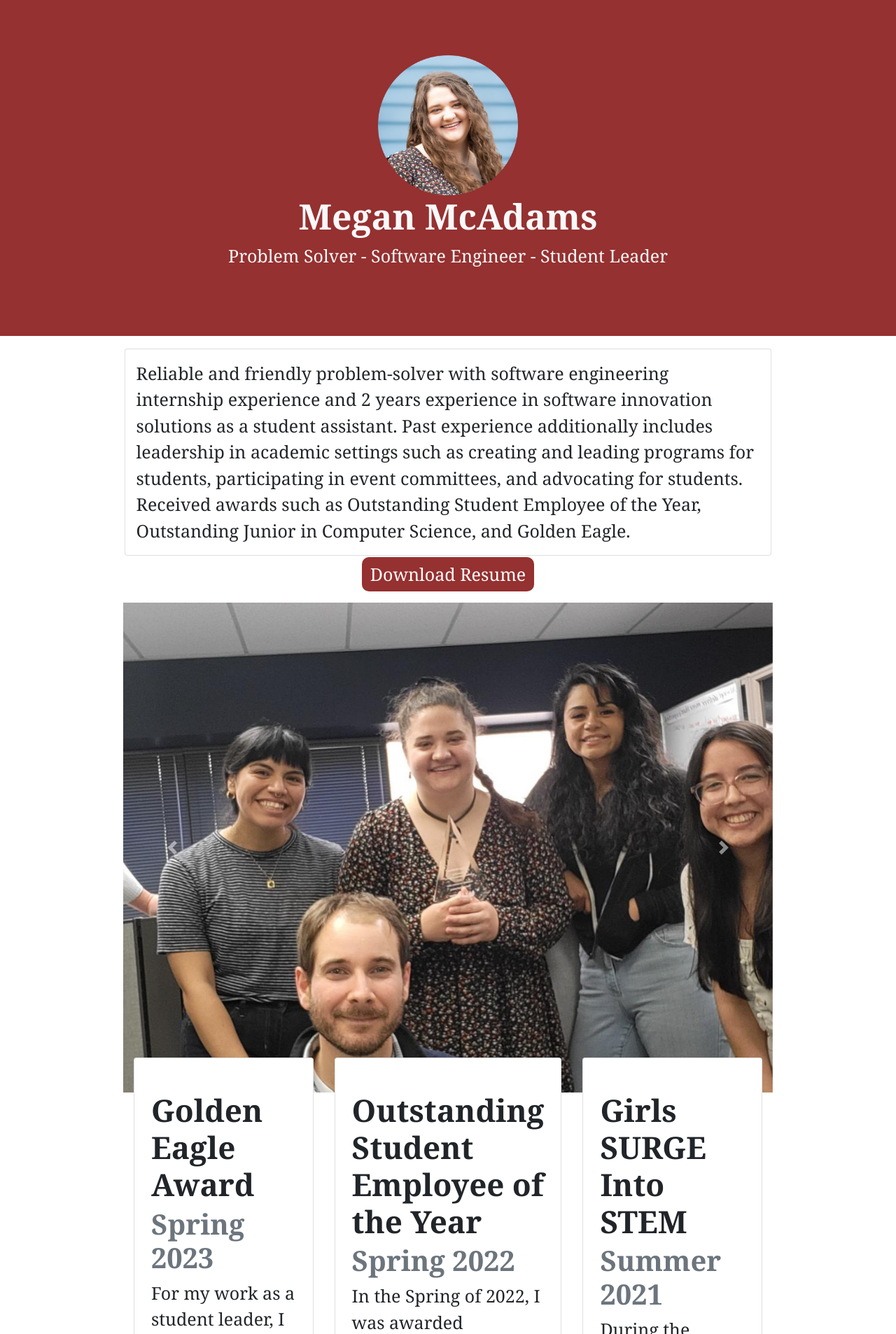
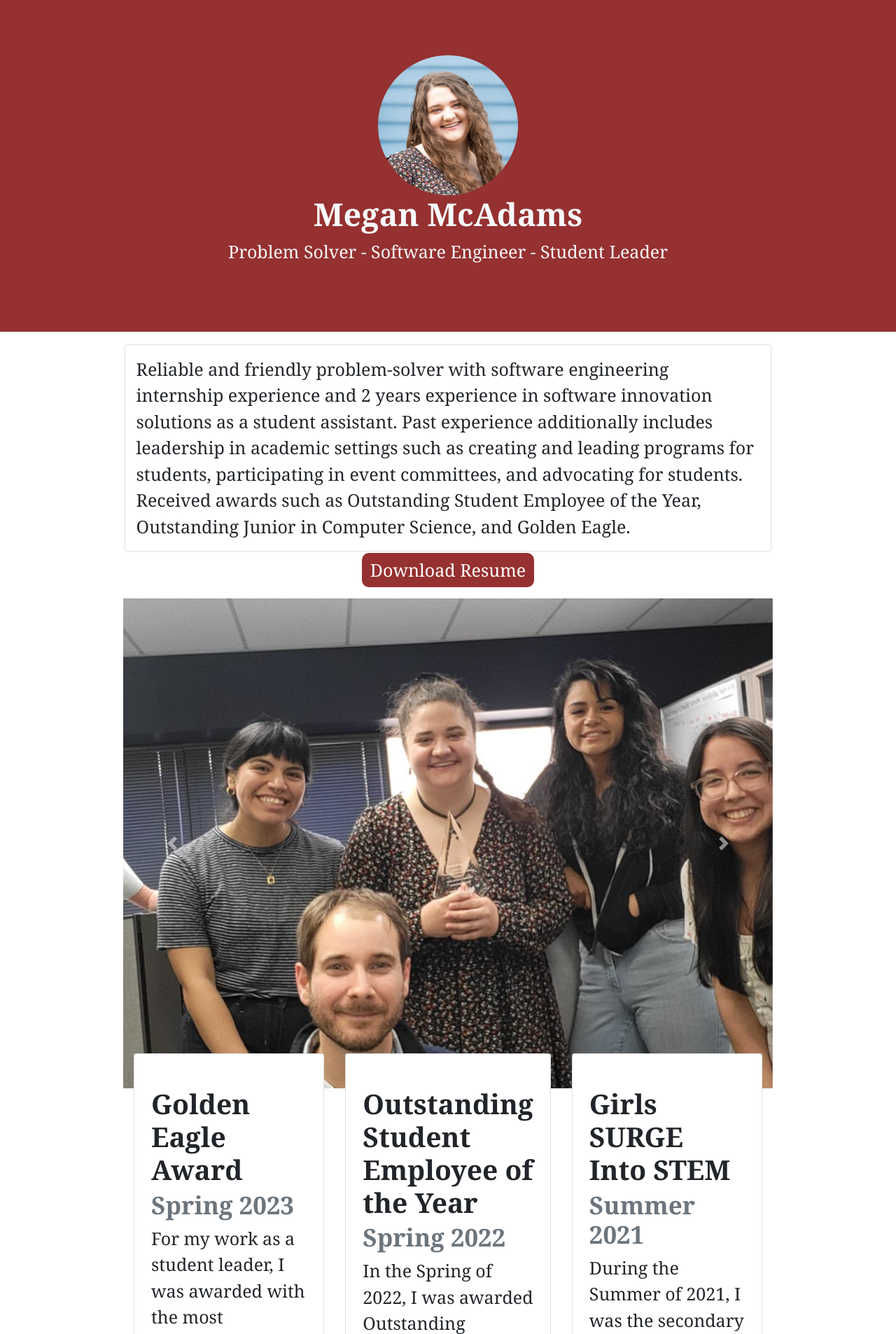
Before and after one commit to meganmcadams/Project-Portfolio, a Flask app: page / in a window 1280 px wide. Shown: the part 71-1977 px from the top of the page at 70% size. Run offline with Flask 3, Linux system fonts and the light colour scheme; some libraries are stand-ins or nearby versions.

Commit message:
decreased font sizes on mobile

```diff
--- a/static/css/styles.css
+++ b/static/css/styles.css
@@ -166,22 +166,22 @@ h1, h2, h3, h4, h5, h6, .header-font {
 
 @media (max-width: 1309px) { /* Small/Medium Device - FONT SIZES */
     h1 {
-        font-size: 50px;
+        font-size: 45px;
     }
     h2 {
-        font-size: 48px;
+        font-size: 43px;
     }
     h3 {
-        font-size: 46px;
+        font-size: 41px;
     }
     h4 {
-        font-size: 44px;
+        font-size: 39px;
     }
     h5 {
-        font-size: 42px;
+        font-size: 37px;
     }
     h6 {
-        font-size: 40px;
+        font-size: 35px;
     }
     p, .btn, a, .search-bar, b, body, head, button {
         font-size: 25px;
```
